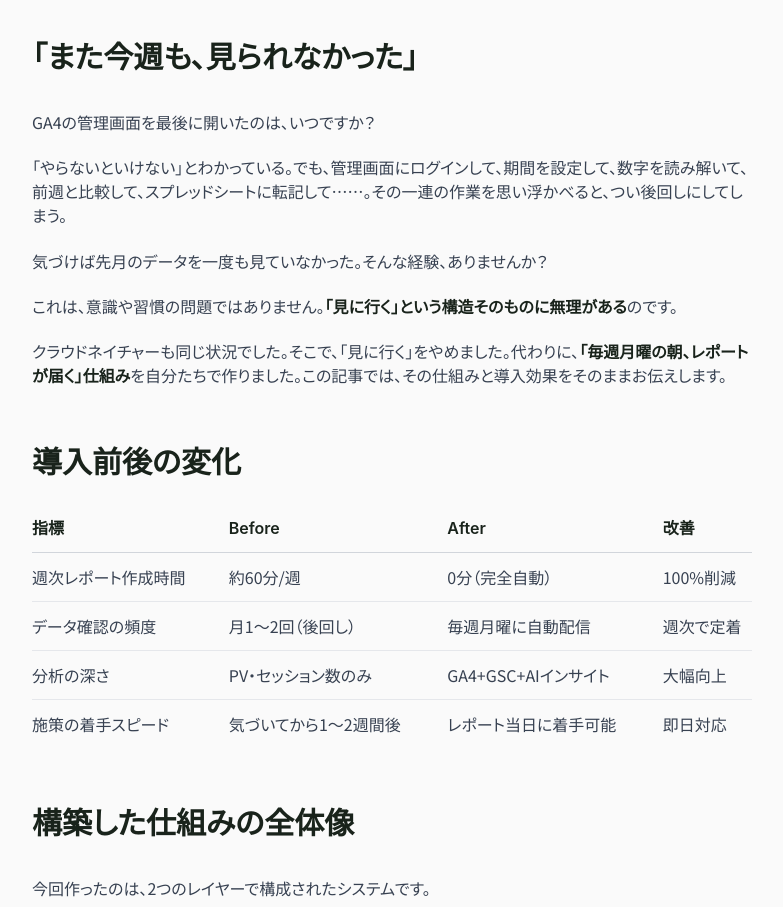
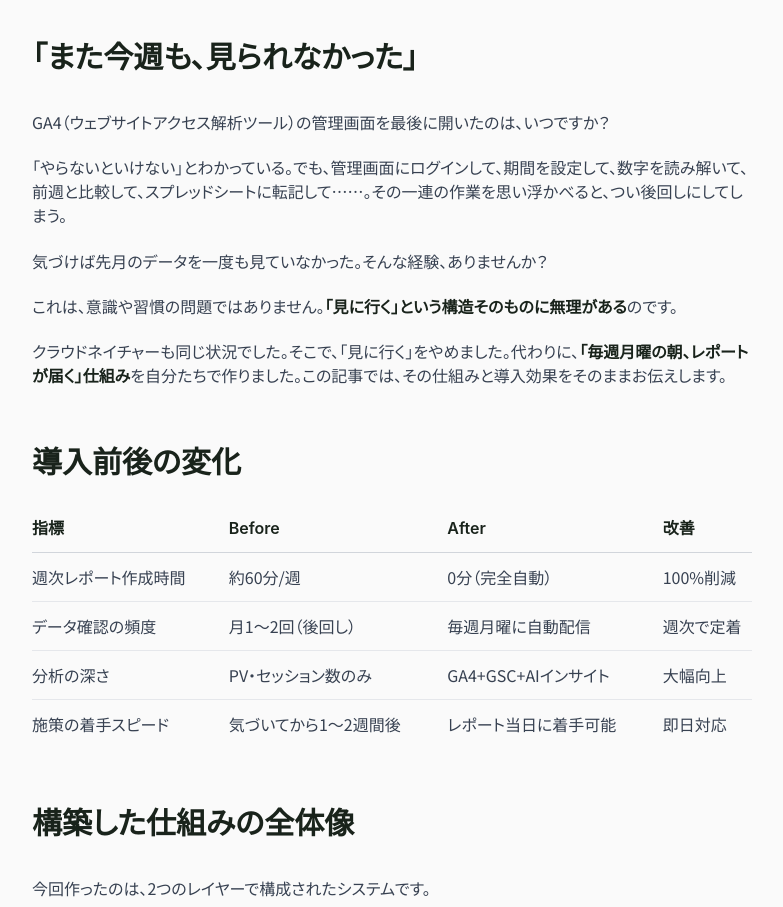
Before and after one commit to kohei0125/CloudNature, a Next.js app: page /usecases/ai-analytics-auto-report in a window 1280 px wide. Shown: the part 805-1712 px from the top of the page, without its empty margins (248-1031 px from the left). Built offline with nearby package versions, Linux system fonts and the light colour scheme; no server answers.

Commit message:
docs: Update AI analytics auto-report use case content.

```diff
--- a/content/usecases/ai-analytics-auto-report.ts
+++ b/content/usecases/ai-analytics-auto-report.ts
@@ -7,7 +7,7 @@ export const article: UseCaseArticle = {
   title: "【自社事例】月4時間のアクセス分析がゼロに——AI×自動配信で週次レポートが届く仕組み",
   excerpt: "毎週1時間かけていたGA4・Search Consoleの分析作業を完全自動化。AIが改善アクションまで提案し、メール・スプレッドシートに自動配信。月4時間の工数をゼロにした自社事例です。",
   body: `<h2>「また今週も、見られなかった」</h2>
-<p>GA4の管理画面を最後に開いたのは、いつですか？</p>
+<p>GA4（ウェブサイトアクセス解析ツール）の管理画面を最後に開いたのは、いつですか？</p>
 <p>「やらないといけない」とわかっている。でも、管理画面にログインして、期間を設定して、数字を読み解いて、前週と比較して、スプレッドシートに転記して……。その一連の作業を思い浮かべると、つい後回しにしてしまう。</p>
 <p>気づけば先月のデータを一度も見ていなかった。そんな経験、ありませんか？</p>
 <p>これは、意識や習慣の問題ではありません。<strong>「見に行く」という構造そのものに無理がある</strong>のです。</p>
```
